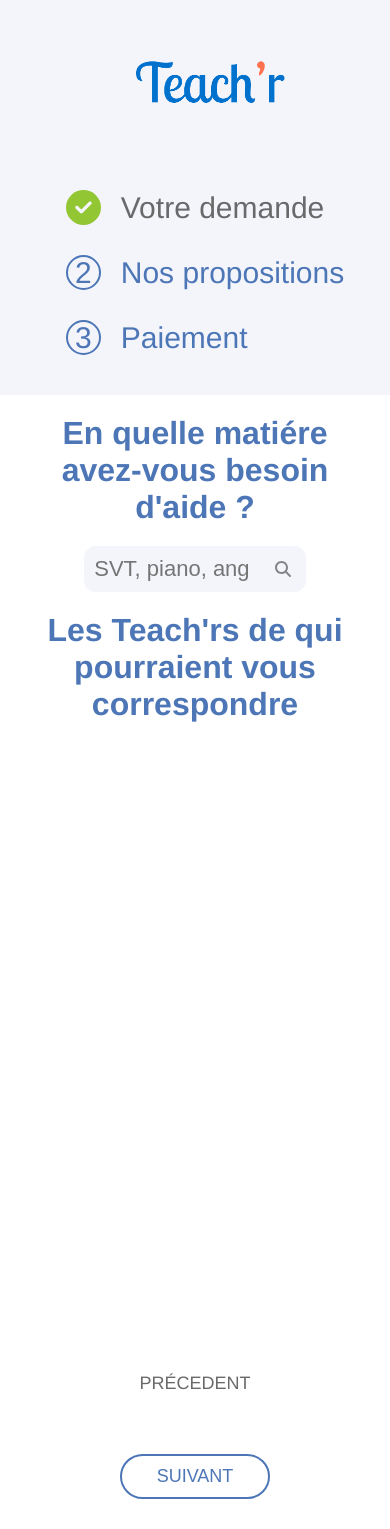
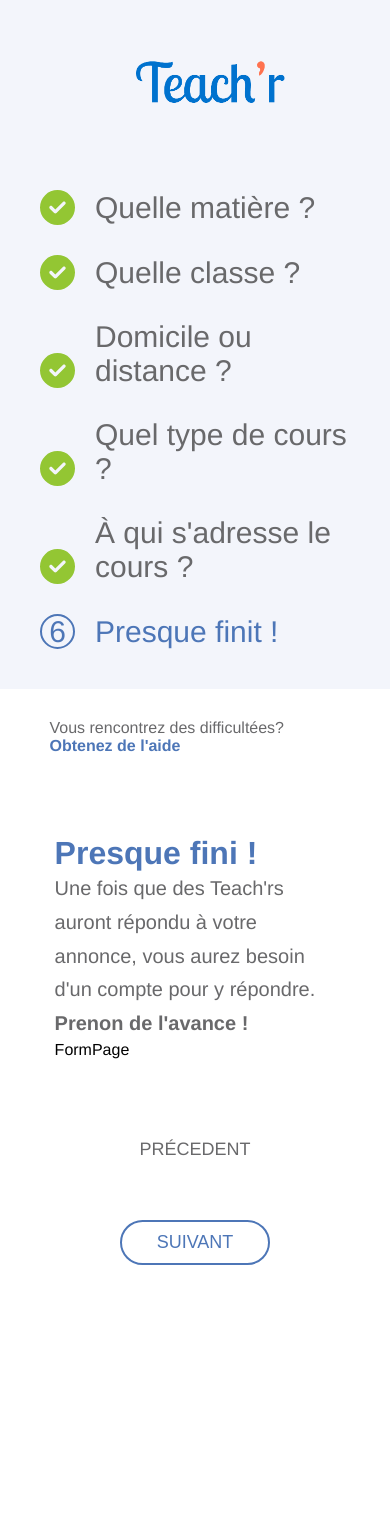
Before and after one commit to KinguBaka/Teach-r, a React (Create React App) app: page / in a window 390 px wide. After the commit the page ends 1295 px from the top, so only its background shows below. Built offline with nearby package versions, Linux system fonts and the light colour scheme; no server answers.

Commit message:
maj sideBar + HomePage

```diff
--- /dev/null
+++ b/src/components/Form.js
@@ -0,0 +1,7 @@
+import React from "react";
+
+function FormPage() {
+  return <div className="FormPage">FormPage</div>;
+}
+
+export default FormPage;
--- a/src/components/HomePage.js
+++ b/src/components/HomePage.js
@@ -1,30 +1,26 @@
 import React, { useState } from "react";
 import { FontAwesomeIcon } from "@fortawesome/react-fontawesome";
 import { faMagnifyingGlass } from "@fortawesome/free-solid-svg-icons";
-import TeacherCard from "./TeacherCard";
+import FormPage from "./Form";
 
 function HomePage() {
   const [search, setSearch] = useState("");
 
   return (
     <div className="HomePage">
-      <div className="HomePage-Search">
-        <h1>En quelle matiére avez-vous besoin d'aide ?</h1>
-        <div className="SearchBar">
-          <input
-            type="text"
-            placeholder="SVT, piano, anglais, math..."
-            onChange={(e) => setSearch(e.target.value)}
-          />
-          <FontAwesomeIcon
-            className="search-icon"
-            icon={faMagnifyingGlass}
-          ></FontAwesomeIcon>
-        </div>
-        <h1>Les Teach'rs de {search} qui pourraient vous correspondre</h1>
+      <div className="HomePage-Top">
+        <p>
+          Vous rencontrez des difficultées? <a href=""> Obtenez de l'aide</a>
+        </p>
       </div>
-      <div className="HomePage-Card">
-        <TeacherCard />
+      <div className="HomePage-Form">
+        <h1>Presque fini !</h1>
+        <p>
+          Une fois que des Teach'rs auront répondu à votre annonce, vous aurez
+          besoin d'un compte pour y répondre.{" "}
+          <strong>Prenon de l'avance !</strong>
+        </p>
+        <FormPage />
       </div>
       <div className="HomePage-Button">
         <a href="" className="Btn-gris">
--- a/src/components/SideBar.js
+++ b/src/components/SideBar.js
@@ -12,13 +12,26 @@
         <ol>
           <li className="grey">
             <FontAwesomeIcon className="check-icon icon" icon={faCircleCheck} />{" "}
-            Votre demande
+            Quelle matière ?
+          </li>
+          <li className="grey">
+            <FontAwesomeIcon className="check-icon icon" icon={faCircleCheck} />{" "}
+            Quelle classe ?
+          </li>
+          <li className="grey">
+            <FontAwesomeIcon className="check-icon icon" icon={faCircleCheck} />{" "}
+            Domicile ou distance ?
+          </li>
+          <li className="grey">
+            <FontAwesomeIcon className="check-icon icon" icon={faCircleCheck} />{" "}
+            Quel type de cours ?
+          </li>
+          <li className="grey">
+            <FontAwesomeIcon className="check-icon icon" icon={faCircleCheck} />{" "}
+            À qui s'adresse le cours ?
           </li>
           <li className="blue">
-            <span className="number icon">2</span> Nos propositions
-          </li>
-          <li className="blue">
-            <span className="number icon">3</span> Paiement
+            <span className="number icon">6</span> Presque finit !
           </li>
         </ol>
       </div>
--- a/src/components/TeacherCard.js
+++ /dev/null
@@ -1,83 +0,0 @@
-import React, { useState, useEffect } from "react";
-import { FontAwesomeIcon } from "@fortawesome/react-fontawesome";
-import {
-  faStar,
-  faGraduationCap,
-  faComments,
-  faCircleCheck,
-  faLocationDot,
-} from "@fortawesome/free-solid-svg-icons";
-import axios from "axios";
-
-function TeacherCard() {
-  const [teacherList, setTeacherList] = useState([]);
-
-  useEffect(() => {
-    const searchUsers = async () => {
-      const { data } = await axios.get("https://www.data.gouv.fr/api/1/users/");
-      setTeacherList(data.data);
-    };
-
-    searchUsers();
-  }, []);
-
-  const renderTeacher = () => {
-    return teacherList.map((teacher) => (
-      <div className="Card" key={teacher.id}>
-        <img
-          src="./img/profil.png"
-          alt="photo de profil"
-          className="profilPic"
-        />
-        <div className="Card-Header">
-          <h2>
-            {teacher.first_name} {teacher.last_name}
-          </h2>
-          <div className="stars">
-            <FontAwesomeIcon className="Star-icon" icon={faStar} />
-            <FontAwesomeIcon className="Star-icon" icon={faStar} />
-            <FontAwesomeIcon className="Star-icon" icon={faStar} />
-            <FontAwesomeIcon className="Star-icon" icon={faStar} />
-            <FontAwesomeIcon className="Star-icon vide" icon={faStar} />
-          </div>
-          <p>20 heures données</p>
-        </div>
-        <div className="Card-Mid">
-          <ul className="Card-Mid-icon">
-            <li>
-              <FontAwesomeIcon className="Mid-icon" icon={faGraduationCap} />
-            </li>
-            <li>
-              <FontAwesomeIcon className="Mid-icon" icon={faComments} />
-            </li>
-            <li>
-              <FontAwesomeIcon className="Mid-icon" icon={faCircleCheck} />
-            </li>
-            <li>
-              <FontAwesomeIcon className="Mid-icon" icon={faLocationDot} />
-            </li>
-          </ul>
-          <ul className="Card-Mid-txt">
-            <li>HEC, 1ére année</li>
-            <li>Bilingue</li>
-            <li>Diplome vérifié</li>
-            <li>Paris</li>
-          </ul>
-        </div>
-        <div className="Card-Footer">
-          <h3>Description</h3>
-          <p>
-            Lorem ipsum dolor sit amet consectetur adipisicing elit. Sunt optio,
-            doloremque dicta blanditiis vero nostrum vitae deleniti consequatur
-            corrupti soluta necessitatibus.
-          </p>
-        </div>
-        <button className="Card-Button">CHOISIR</button>
-      </div>
-    ));
-  };
-
-  return renderTeacher();
-}
-
-export default TeacherCard;
--- a/src/styles/components/_card.scss
+++ /dev/null
@@ -1,89 +0,0 @@
-.Card {
-  flex: 1 0 300px;
-  width: 300px;
-  height: 500px;
-  background-color: #f3f9ff;
-  margin: 50px 30px 30px 20px;
-  border-radius: 20px;
-  display: flex;
-  flex-direction: column;
-  flex-wrap: nowrap;
-  justify-content: flex-start;
-
-  .profilPic {
-    width: 100px;
-    position: relative;
-    left: 100px;
-    top: -50px;
-  }
-
-  &-Header {
-    display: flex;
-    flex-direction: column;
-    flex-wrap: nowrap;
-    align-items: center;
-    margin-bottom: 25px;
-    .stars {
-      margin: 10px;
-      color: #f8ce11;
-      .vide {
-        color: #848586;
-      }
-    }
-
-    p {
-      color: $text-grey;
-      font-size: small;
-    }
-  }
-
-  &-Mid {
-    margin-left: 15px;
-    margin-bottom: 15px;
-    color: $text-blue;
-    display: flex;
-    flex-direction: row;
-    flex-wrap: nowrap;
-    justify-content: flex-start;
-
-    li {
-      margin-bottom: 10px;
-    }
-
-    &-icon {
-      display: flex;
-
-      flex-direction: column;
-      align-items: center;
-      .Mid-icon {
-        margin-right: 10px;
-      }
-    }
-  }
-
-  &-Footer {
-    margin: 0 15px;
-    h3 {
-      color: $text-blue;
-      margin-bottom: 10px;
-    }
-    p {
-      color: $text-grey;
-      font-size: small;
-    }
-  }
-
-  &-Button {
-    @include btn;
-    color: #ffff;
-    background-color: $text-blue;
-    position: relative;
-    left: 80px;
-    top: 50px;
-
-    &:hover {
-      color: $text-blue;
-      background-color: #ffff;
-    }
-  }
-}
--- /dev/null
+++ b/src/styles/components/_formPage.scss
@@ -0,0 +1,2 @@
+.FormPage {
+}
--- a/src/styles/components/_homePage.scss
+++ b/src/styles/components/_homePage.scss
@@ -4,54 +4,38 @@
   flex-direction: column;
   align-items: center;
 
-  &-Search {
+  &-Top {
+    width: 100%;
+    color: $text-grey;
+    padding: 30px;
     display: flex;
-    flex-direction: column;
-    align-items: center;
-
-    h1 {
+    justify-content: flex-end;
+    a {
       color: $text-blue;
-      margin: 20px 0 20px 0;
-    }
-
-    .SearchBar {
-      width: 100%;
-      display: flex;
-      flex-direction: row;
-      flex-wrap: nowrap;
-      justify-content: center;
-      align-items: center;
-
-      input {
-        padding: 10px;
-        font-size: 22px;
-        border-width: 0px;
-        background-color: #f3f5fb;
-        border-radius: 12px 0 0 12px;
-        width: 50%;
-
-        &:focus {
-          outline: none;
-        }
-      }
-
-      .search-icon {
-        color: #848586;
-        background-color: #f3f5fb;
-        padding: 15px;
-        border-radius: 0 12px 12px 0;
-      }
+      font-weight: 600;
     }
   }
 
-  &-Card {
-    width: 100%;
-    min-height: 600px;
-    display: flex;
-    overflow-x: scroll;
+  &-Form {
+    width: 80%;
+    margin: 50px;
+    h1 {
+      color: $text-blue;
+    }
+    p {
+      color: $text-grey;
+      font-size: 20px;
+      line-height: 4vh;
+    }
   }
 
   &-Button {
+    width: 100%;
+    display: flex;
+    flex-direction: row;
+    justify-content: space-around;
+    align-items: center;
+
     .Btn-gris {
       margin: 30px;
       color: $text-grey;
@@ -82,10 +66,6 @@
   .HomePage {
     width: 90%;
 
-    &-Search {
-      text-align: center;
-    }
-
     &-Button {
       display: flex;
       flex-direction: row;
--- a/src/styles/components/_sideBar.scss
+++ b/src/styles/components/_sideBar.scss
@@ -3,7 +3,7 @@
   height: 100%;
   display: flex;
   flex-direction: column;
-  flex-wrap: wrap;
+  flex-wrap: nowrap;
   justify-content: space-between;
   background-color: #f3f5fb;
 
@@ -72,6 +72,7 @@
 @media (max-width: 1130px) {
   .SideBar {
     width: 100%;
+    flex-wrap: wrap;
     flex-direction: row;
     align-items: center;
     justify-content: space-around;
--- a/src/styles/index.scss
+++ b/src/styles/index.scss
@@ -1,4 +1,4 @@
 @import "./settings";
 @import "./components/sideBar";
 @import "./components/homePage";
-@import "./components/card";
+@import "./components/formPage";
```
